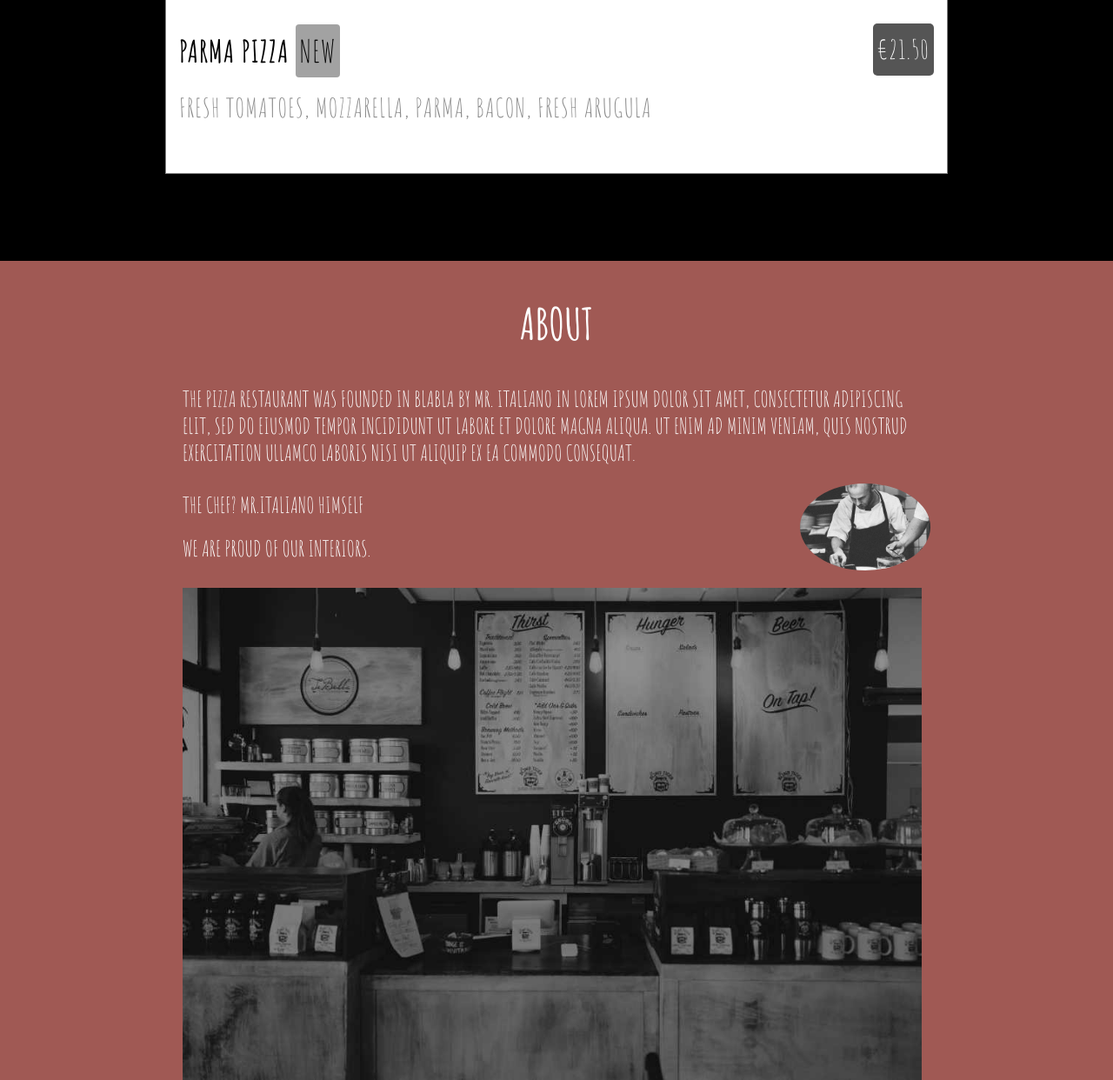
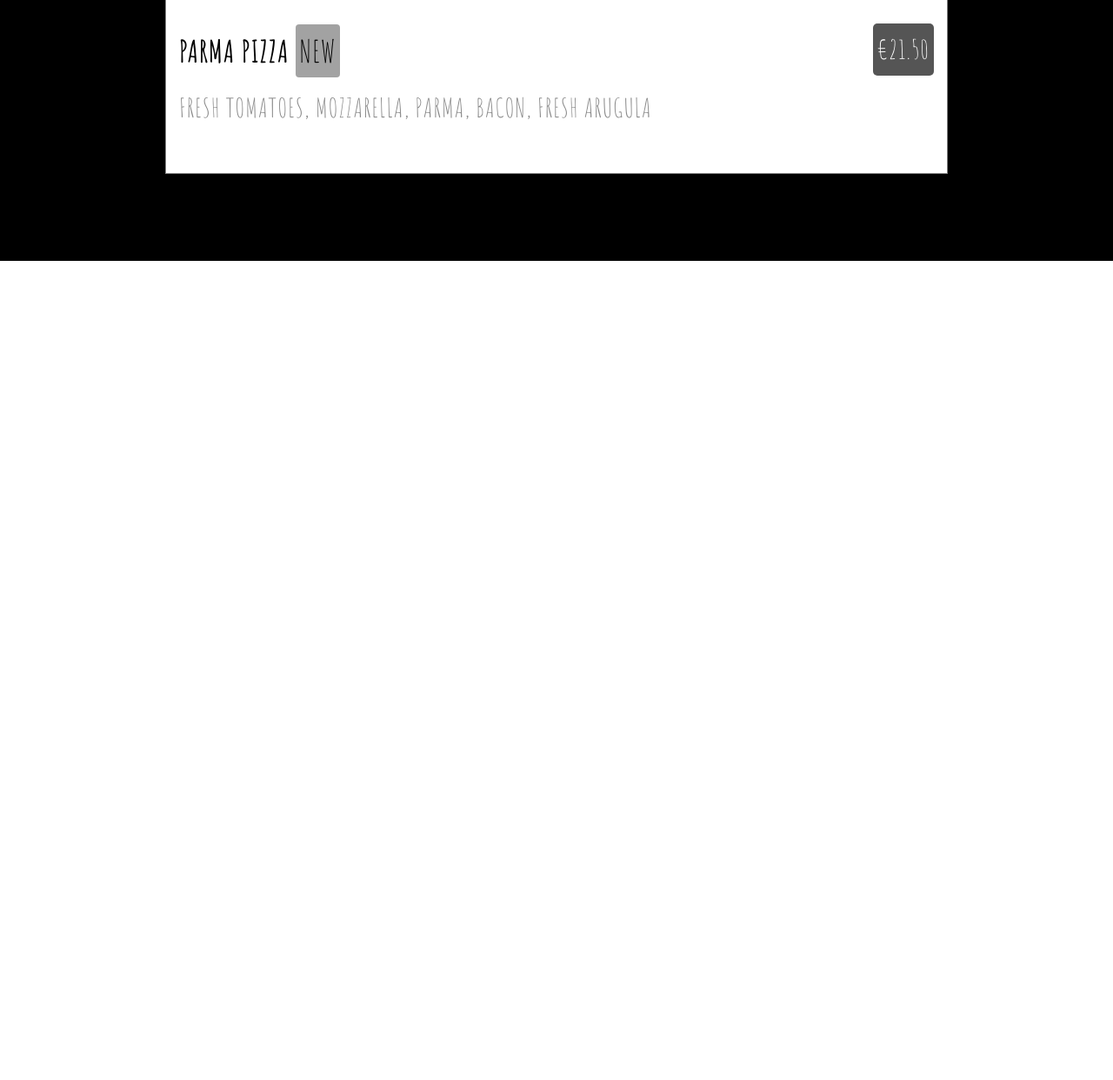
Before and after one commit to Parvin-it/pizza-website, a plain HTML site: page index.html in a window 1280 px wide. Shown: the part 1610-2852 px from the top of the page at 87% size. After the commit the page ends 1910 px from the top, so only its background shows below. Drawn offline with Linux system fonts and the light colour scheme.

Commit message:
Update index.html

```diff
--- a/index.html
+++ b/index.html
@@ -90,7 +90,7 @@
 
 
 
-  <section id="about-sec" class="about-bg">
+  <!-- <section id="about-sec" class="about-bg">
     <div class="about">
       <div class="about-info">
         <h3>ABOUT</h3>
@@ -110,7 +110,7 @@
 
     </div>
 
-  </section>
+  </section> -->
 
   <!-- <section>
     <div id="contact-sec" class="contact">
```
